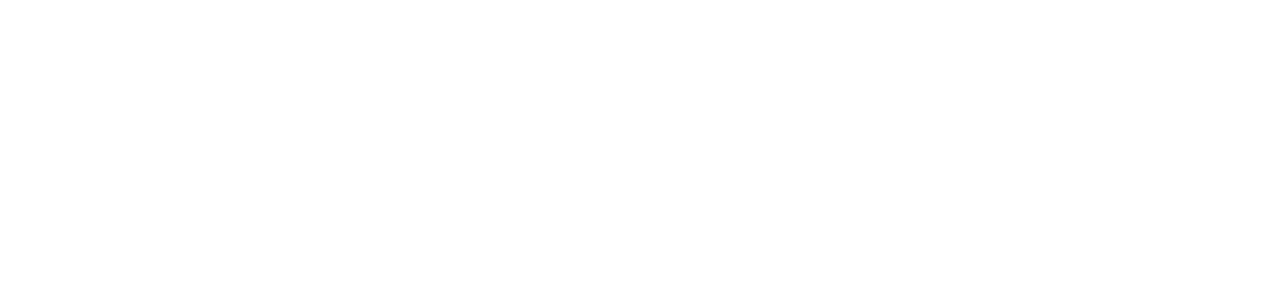
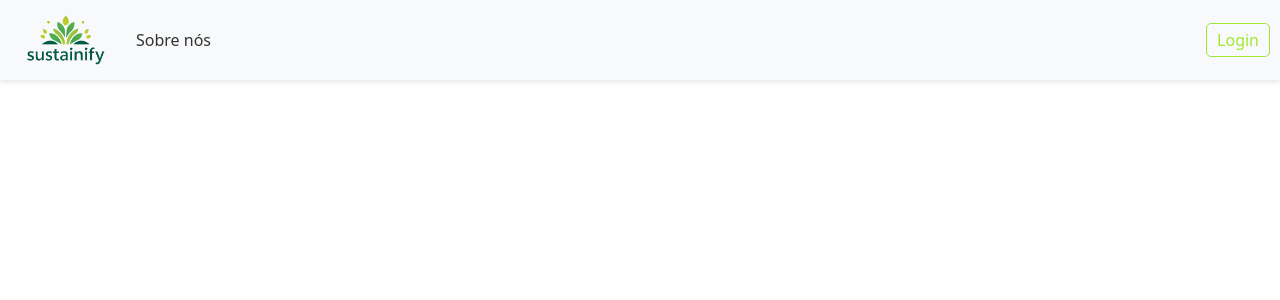
Before and after one commit to vitorvhsilva/sustainify, a Next.js app: page / in a window 1280 px wide. Shown: the top 300 px of the page. Built offline with nearby package versions, Linux system fonts and the light colour scheme.

Commit message:
Cabecalho da aplicação feito
Co-authored-by: Joaogananca26 <joaogananca26@gmail.com>
Co-authored-by: yamamotolucas <lucasbraccoyamamoto@gmail.com>

```diff
--- a/src/app/globals.css
+++ b/src/app/globals.css
@@ -1,3 +1,108 @@
 @tailwind base;
 @tailwind components;
 @tailwind utilities;
+
+.navbar {
+  background-color: #f8f9fa;
+  padding: 10px;
+  box-shadow: 0 2px 5px rgba(0, 0, 0, 0.1);
+  display: flex;
+  justify-content: space-between;
+  align-items: center;
+}
+
+.navbar-container {
+  display: flex;
+  justify-content: start;
+  align-items: center;
+}
+
+
+.navbar-toggler {
+  font-size: 24px;
+  background: none;
+  border: none;
+  cursor: pointer;
+  display: none;
+  margin-left: 10px;
+}
+
+.navbar-toggler-icon {
+  font-size: 24px;
+}
+
+.navbar-menu {
+  display: flex;
+  flex-direction: row;
+}
+
+.navbar-list {
+  display: flex;
+  list-style: none;
+  margin: 0;
+  padding: 0;
+}
+
+.navbar-item {
+  margin-left: 20px;
+}
+
+.navbar-link {
+  text-decoration: none;
+  color: #333;
+  font-size: 16px;
+  padding: 10px;
+  transition: color 0.3s;
+}
+
+.navbar-link:hover {
+  color: #A3E635;
+}
+
+.navbar-login {
+  margin-left: auto;
+}
+
+.login-button {
+  text-decoration: none;
+  font-size: 16px;
+  color: #A3E635;
+  border: 1px solid #A3E635;
+  padding: 5px 10px;
+  border-radius: 5px;
+}
+
+.login-button:hover {
+  background-color: #A3E635;
+  color: white;
+}
+
+@media (max-width: 768px) {
+  .navbar-toggler {
+    display: block;
+  }
+
+  .navbar-menu {
+    display: none;
+    flex-direction: column;
+    position: absolute;
+    top: 60px;
+    left: 0;
+    width: 100%;
+    background-color: #f8f9fa;
+    padding: 10px 0;
+  }
+
+  .navbar-list {
+      display: flex;
+      flex-direction: column;
+  }
+
+  .navbar-menu.active {
+    display: flex;
+  }
+
+  .navbar-item {
+    margin: 10px 0;
+  }
+}
--- a/src/app/layout.tsx
+++ b/src/app/layout.tsx
@@ -1,5 +1,6 @@
 import type { Metadata } from "next";
 import "./globals.css";
+import Cabecalho from "@/components/Cabecalho/Cabecalho";
 
 export const metadata: Metadata = {
   title: "sustainify",
@@ -14,6 +15,7 @@
   return (
     <html lang="pt-br">
       <body>
+        <Cabecalho/>
         {children}
       </body>
     </html>
--- /dev/null
+++ b/src/components/Cabecalho/Cabecalho.tsx
@@ -0,0 +1,43 @@
+"use client"
+
+import { useState } from 'react';
+import Link from 'next/link';
+import Image from 'next/image';
+
+export default function Cabecalho() {
+  const [aberto, setAberto] = useState(false);
+
+  const toggleMenu = () => {
+    setAberto(!aberto);
+  };
+
+  return (
+    <header className="navbar font-poppins">
+      <div className="navbar-container">
+        <Link href="/" className="navbar-brand">
+          <Image
+            className="navbar-logo w-20 ml-4"
+            src={"/logo.png"}
+            alt="logo da sustainify"
+            width={100} height={100}
+          />
+        </Link>
+        <button className="navbar-toggler" onClick={toggleMenu}>
+          <span className="navbar-toggler-icon ml-4">{aberto ? 'X' : '☰'}</span>
+        </button>
+        <nav className={`navbar-menu ${aberto ? 'active' : ''}`}>
+          <ul className="navbar-list">
+            <li className="navbar-item">
+              <Link href="/integrantes" className="navbar-link">
+                Sobre nós
+              </Link>
+            </li>
+          </ul>
+        </nav>
+      </div>
+      <div className="navbar-login ms-auto">
+        <Link href="/login" className="login-button">Login</Link>
+      </div>
+    </header>
+  );
+}
```
Also changed, not shown: public/logo.png.
